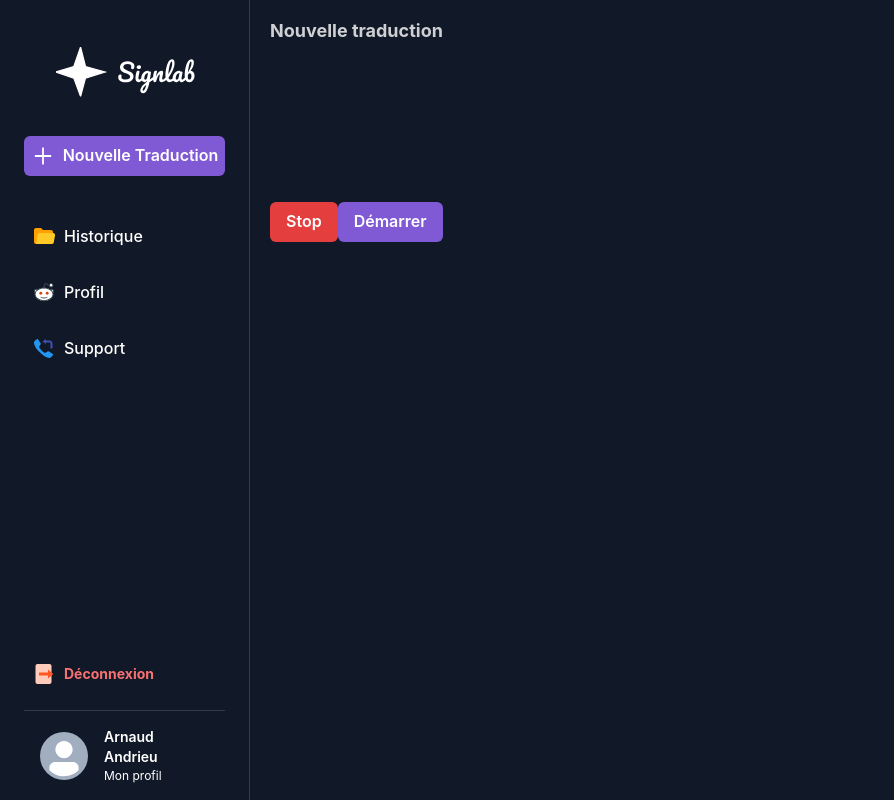
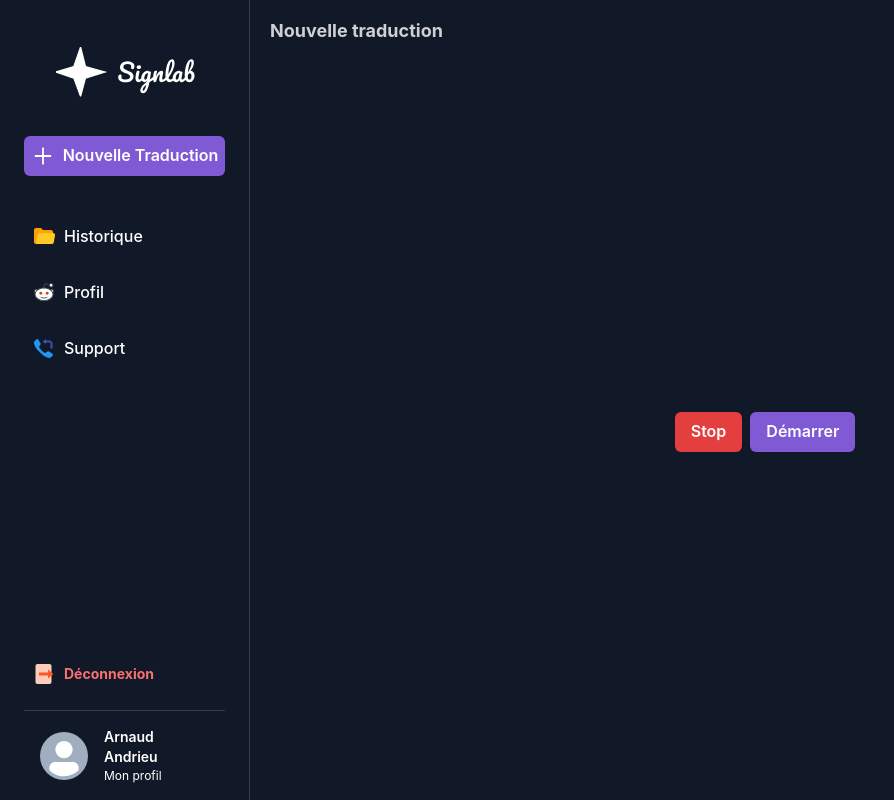
Before and after one commit to nymeku/app-signlab, a Next.js app: page /app/traduction in a window 1280 px wide. Shown: the whole page, without its empty margins (0-894 px from the left). Built offline with nearby package versions, Linux system fonts and the light colour scheme.

Commit message:
[+] finished video recorder

```diff
--- a/pages/app/traduction/index.js
+++ b/pages/app/traduction/index.js
@@ -1,37 +1,42 @@
 import AppLayout from "@/components/AppLayout"
-import { Box, Heading, Button } from "@chakra-ui/react"
+import { Box, Heading, Button, ButtonGroup } from "@chakra-ui/react"
 import React from "react"
 
 const Translation = () => {
 	const launchVideo = () => {
-        var video = document.querySelector("#video");
+		var video = document.querySelector("#video")
 		if (navigator.mediaDevices.getUserMedia) {
-            navigator.mediaDevices.getUserMedia({ video: true })
+			navigator.mediaDevices
+				.getUserMedia({ video: true })
 				.then(function (stream) {
-                    video.srcObject = stream;
+					video.srcObject = stream
 				})
 				.catch(function (err0r) {
-                    console.log("Something went wrong!");
-                });
+					console.log("Something went wrong!")
+				})
 		}
 	}
 
 	const stopVideo = () => {
-		var video = document.querySelector("#video");
+		var video = document.querySelector("#video")
+		if (video.srcObject) {
 			video.srcObject.getTracks().forEach(function (track) {
-			track.stop();
-		});
-		video.srcObject = null;
+				track.stop()
+			})
+		}
+		video.srcObject = null
 	}
 
 	return (
 		<AppLayout>
-			<Box>
 			<Heading fontSize={"lg"}>Nouvelle traduction</Heading>
 
-				<video id="video" width="320" height="240" autoPlay></video>
+			<Box display={"flex"} justifyContent={"center"} flexDirection={"column"} alignItems={"center"}>
+				<Box transform={"scaleX(-1)"} display={"flex"} justifyContent={"center"} marginBottom={"20px"}>
+					<video id="video" width="700" height="700" autoPlay></video>
+				</Box>
 
-
+				<ButtonGroup>
 					<Button colorScheme={"red"} id="stop-record" onClick={() => stopVideo()}>
 						Stop
 					</Button>
@@ -39,7 +44,7 @@ const Translation = () => {
 					<Button colorScheme="purple" id="start-record" onClick={() => launchVideo()}>
 						Démarrer
 					</Button>
-
+				</ButtonGroup>
 			</Box>
 		</AppLayout>
 	)
```
Lines whose indentation alone changed are shown as unchanged.
